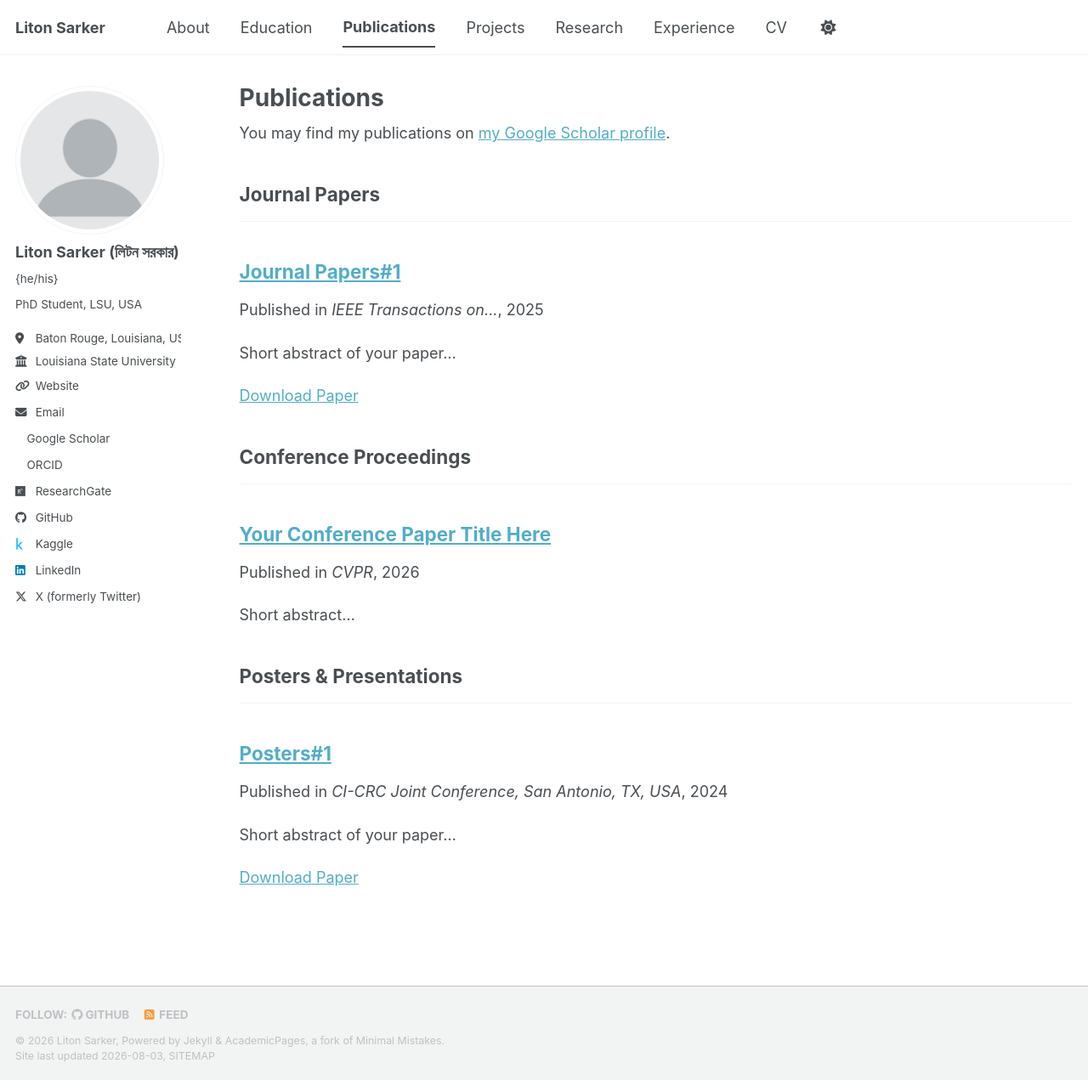
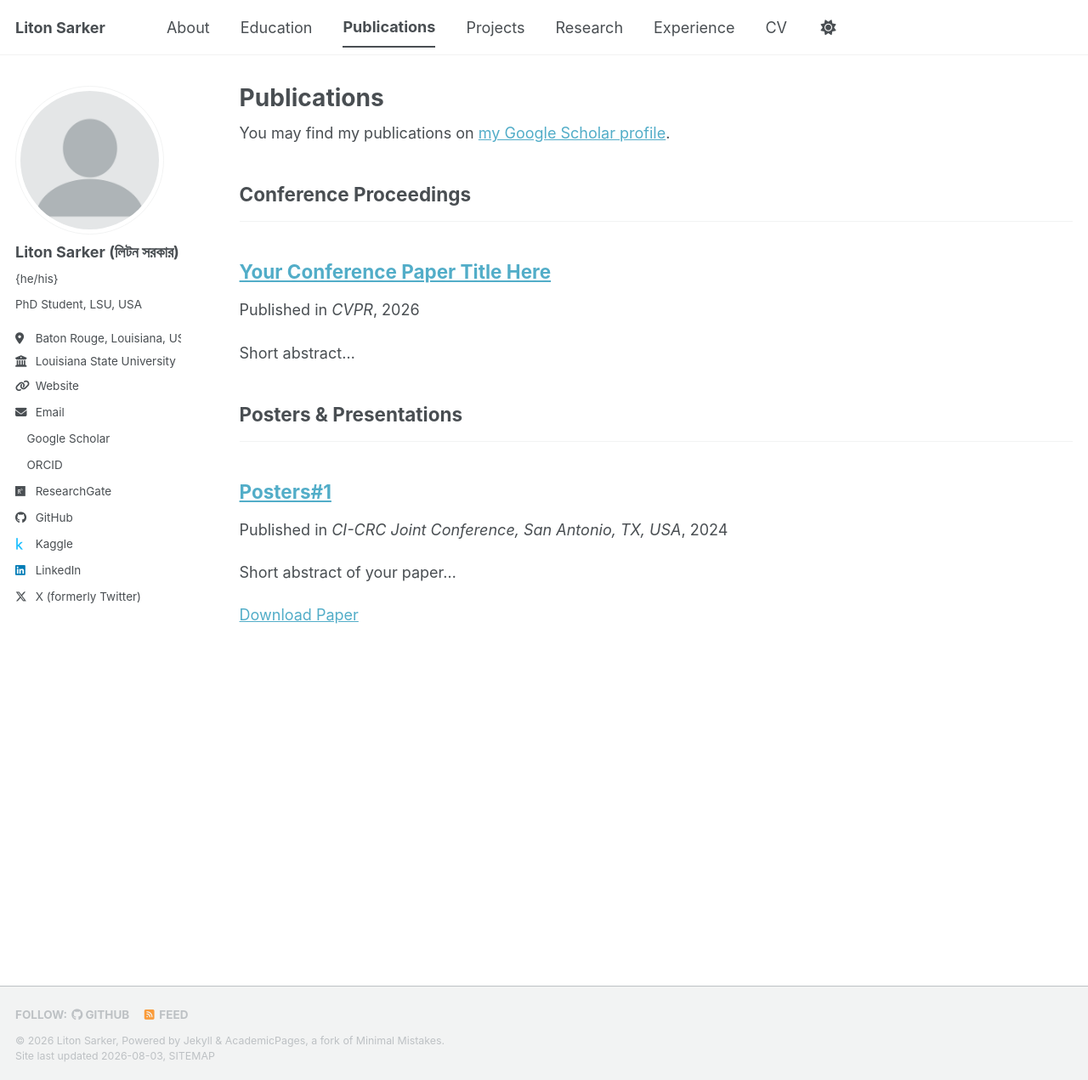
Before and after one commit to Hempgamer/hempgamer.github.io, a Jekyll site: the page built from _pages/publications.html, in a window 1280 px wide and 1271 px high. Shown: the whole window at 85% size. Built offline with Jekyll 4.4.1, drawn with Linux system fonts in a browser that asks for light colours; a style sheet for code colours, icons or effects is not loaded; some of the changed lines change nothing that is shown.

Commit message:
Comment out journal papers category
Comment out the journals category in publication settings.

```diff
--- a/_config.yml
+++ b/_config.yml
@@ -84,8 +84,8 @@ author:
 
 # Publication Category - The following the list of publication categories and their headings
 publication_category:
-  journals:
-    title: "Journal Papers"
+#  journals:
+#    title: "Journal Papers"
   conferences:
     title: "Conference Proceedings"
   posters:
```
